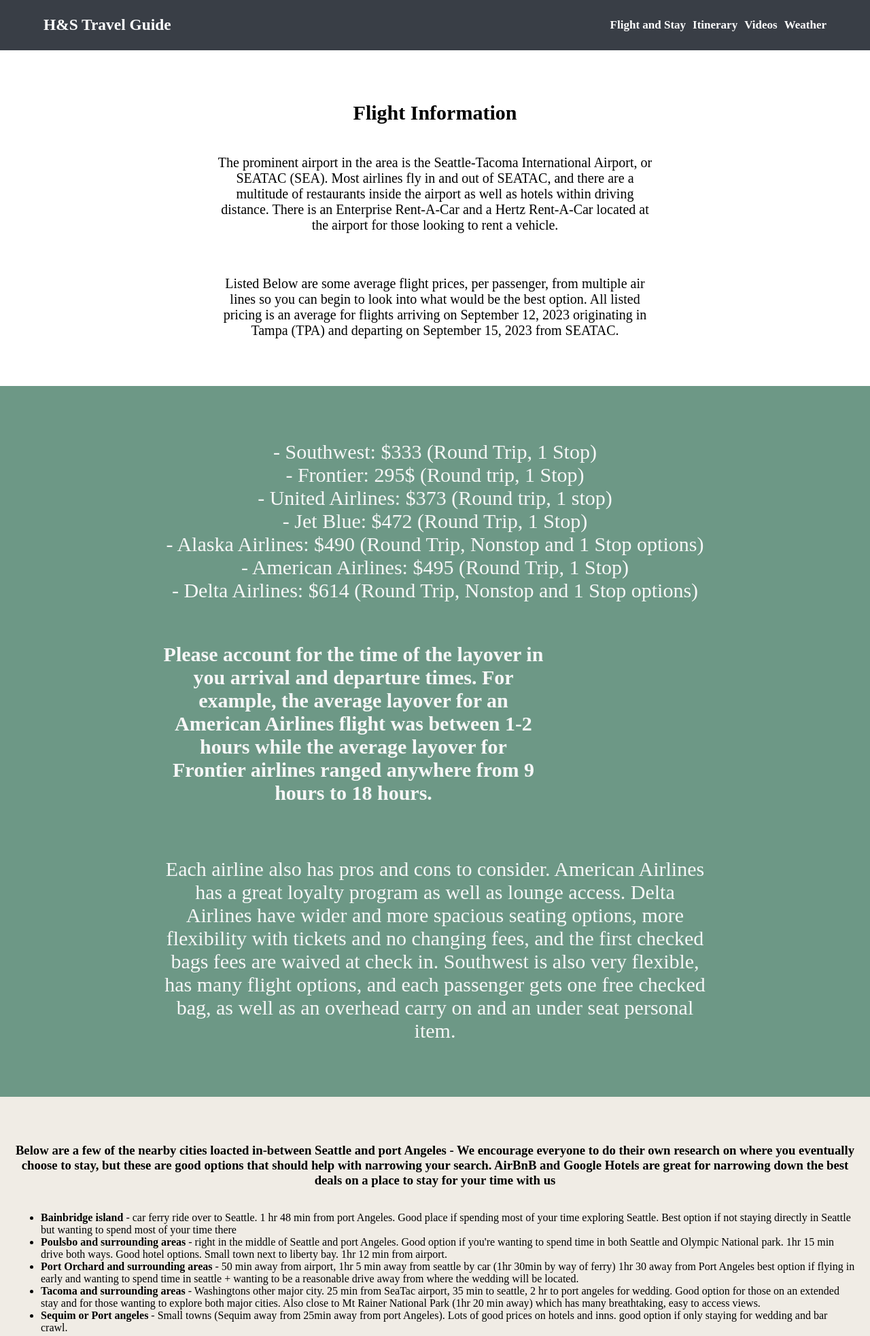
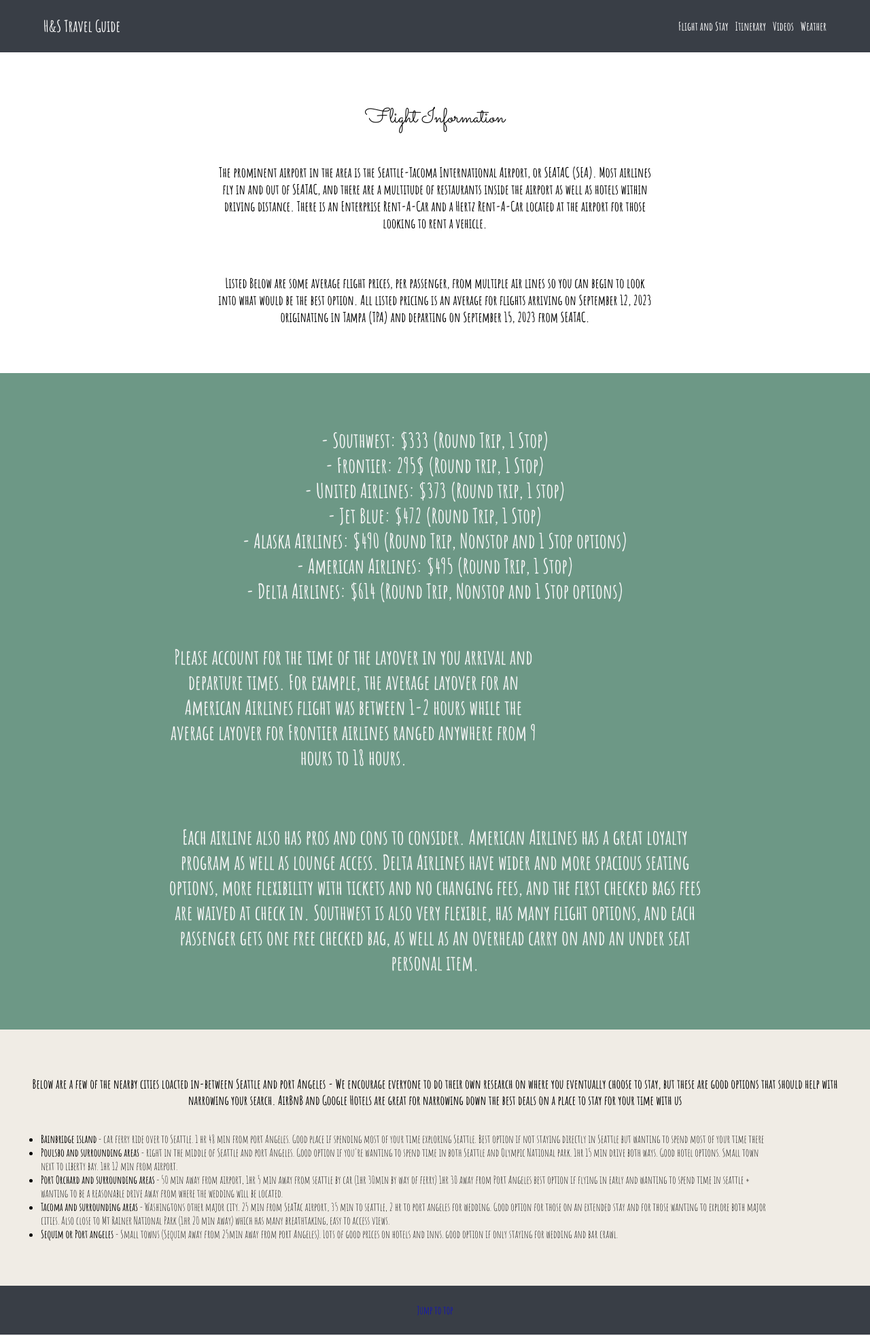
Before and after one commit to SaigeP07/Wedding-Guide, a website: page stay.html in a window 1280 px wide. Shown: the top 1966 px of the page at 68% size. Drawn offline with Linux system fonts and the light colour scheme.

Commit message:
Change fonts

```diff
--- a/stay.html
+++ b/stay.html
@@ -4,6 +4,9 @@
     <meta charset="UTF-8">
     <meta http-equiv="X-UA-Compatible" content="IE=edge">
     <meta name="viewport" content="width=device-width, initial-scale=1.0">
+    <link rel="preconnect" href="https://fonts.googleapis.com">
+    <link rel="preconnect" href="https://fonts.gstatic.com" crossorigin>
+    <link href="https://fonts.googleapis.com/css2?family=Amatic+SC:wght@400;700&family=Nanum+Myeongjo:wght@400;700;800&family=Sacramento&display=swap" rel="stylesheet">
     <link rel="stylesheet" href="style.css">
     <title>Flight and Stay</title>
 </head>
--- a/style.css
+++ b/style.css
@@ -12,6 +12,7 @@
 .heading {
     text-align: center;
     font-size: 20px;
+    font-family: 'Amatic SC', cursive;
 }
 
 .links {
@@ -20,6 +21,7 @@
     text-align: center;
     font-size: 17px;
     align-items: center;
+    font-family: 'Amatic SC', cursive;
 }
 .links a:link {
     text-decoration: none;
@@ -39,7 +41,7 @@
     display: flex;
     flex-direction: column;
     align-items: center;
-    padding-bottom: 50px;
+    padding-bottom: 30px;
 }
 
 .middle-stay {
@@ -56,6 +58,16 @@
     font-size: 20px;
 }
 
+.middle-stay h2 {
+    font-family: 'Sacramento', cursive;
+    font-weight: 400;
+    width: 400px;
+}
+
+.middle-stay p {
+    font-family: 'Amatic SC', cursive;
+    font-weight: bold;
+}
 .invite {
     width: 30%;
     min-width: 500px;
@@ -68,6 +80,7 @@
     justify-content: center;
     padding-bottom: 50px;
     padding-top: 50px;
+    font-weight: bold;
 }
 
 .footer-stay {
@@ -78,6 +91,8 @@
     padding-bottom: 50px;
     padding-top: 50px;
     align-items: center;
+    font-family: 'Amatic SC', cursive;
+    font-weight: bold;
 }
 
 
@@ -87,6 +102,7 @@
     color: #F7F7F7;
     font-size: 30px;
     max-width: 800px;
+    font-family: 'Amatic SC', cursive;
 }
 
 .msg-stay {
@@ -105,6 +121,7 @@
     text-align: center;
     color: rgba(240, 240, 240, 0.842);
     text-decoration: none;
+    font-family: 'Amatic SC', cursive;
 
 }
 
@@ -123,20 +140,26 @@
     flex-direction: column;
     margin: auto;
     padding: 50px 20px;
+    font-family: 'Amatic SC', cursive;
 }
 
 .hotel-head {
     text-align: center;
+    font-weight: bold;
+}
+
+.hotel-body {
+    width: 90%;
 }
 
 @media screen and (max-width: 500px) {
     .msg {
-        font-size: 20px;
+        font-size: 22px;
         max-width: 600px;
     }
 
     .msg-stay {
-        font-size: 17px;
+        font-size: 19px;
         max-width: 600px;
         width: 300px;
     }
@@ -146,7 +169,7 @@
     }
 
     .middle-stay {
-        font-size: 15px;
+        font-size: 18px;
         width: 300px;
     }
 
```
Also changed, not shown: index.html (+3 -0 lines), Images/Green Elegant Wedding Invitation.png.
